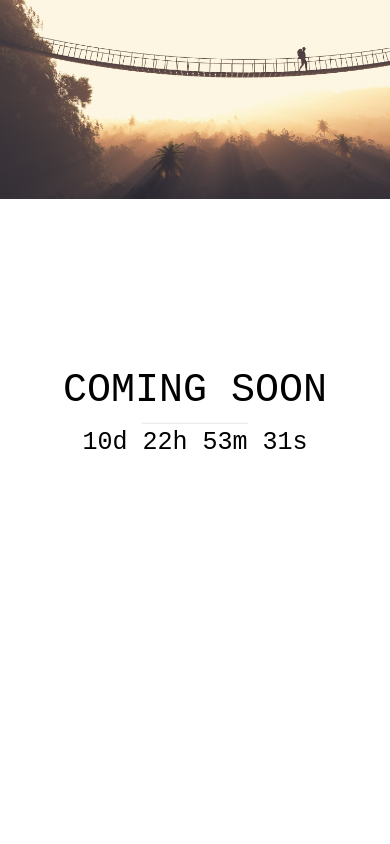
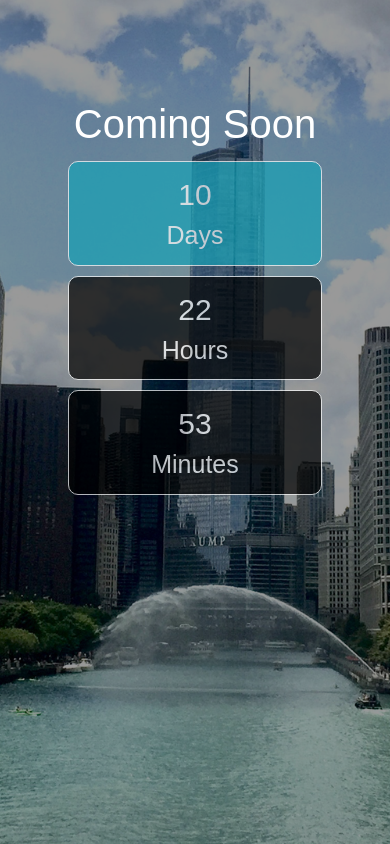
Before and after one commit to jsantana26/Portfolio, an Angular app in the folder client/: page / in a window 390 px wide. Built offline with nearby package versions, Linux system fonts and the light colour scheme.

Commit message:
Added background image of Chicago River

```diff
--- a/client/src/app/components/coming-soon/coming-soon.component.css
+++ b/client/src/app/components/coming-soon/coming-soon.component.css
@@ -1,26 +1,129 @@
- /* Set height to 100% for body and html to enable the background image to cover the whole page: */
+ * {
+   box-sizing: border-box;
+ }
+
+ html, body{
+   margin: 0;
+   font-family: Arial, Helvetica, sans-serif;
+   color:#fff;
+   background:#333;
+   overflow: hidden;
+ }
+
+ .landing{
+   position: relative;
+   background-image: url('../../../assets/img/ChicagoRiver@1x.jpg');
+   background-size: cover;
+   background-position: center;
+   height:100vh;
+ }
+
+ .landing-inner{
+   position: absolute;
+   top: 0;
+   left: 0;
+   width: 100%;
+   height: 100%;
+   background: rgba(0,0,0,0.4);
+   text-align: center;
+   padding-top: 100px;
+ }
+
+ .landing h1{
+   font-size: 50px;
+ }
+
+ .countdown {
+   font-size: 50px;
+   display: flex;
+   justify-content: center;
+   align-items: center;
+   text-align: center;
+ }
+
+ .countdown div{
+   padding: 20px;
+   border: 1px solid white;
+   border-radius: 10px;
+   margin: 5px;
+   opacity: 0.7;
+   background: black;
+ }
+
+ .countdown div:first-child{
+   background: #17a2b8;
+ }
+
+ .countdown span{
+   display: block;
+   font-size: 25px;
+ }
+
+ @media(max-width: 650px){
+   .landing img{
+     width: 70%;
+   }
+   .landing h1{
+     font-size: 40px;
+   }
+   .countdown{
+     font-size: 30px;
+     flex-direction: column;
+   }
+   .countdown div{
+     display:none;
+   }
+   .countdown div:first-child{
+     display: block;
+     width: 65%;
+     padding: 10px;
+   }
+   .countdown div:nth-child(2){
+     display: block;
+     width: 65%;
+     padding: 10px;
+   }
+   .countdown div:nth-child(3){
+     display: block;
+     width: 65%;
+     padding: 10px;
+  }
+ }
+
+ @media(max-height: 400px){
+   img{
+     width: 20%;
+     padding-bottom: 30px;
+   }
+   h1{
+     display:none
+    }
+ }
+ /* Set height to 100% for body and html to enable the background image to cover the whole page:
  body, html {
   height: 100%
 }
 
 .bgimg {
   background-repeat: no-repeat;
-  /* Full-screen */
-  width: 120%;
-  /* Center the background image */
+  /* Full-screen
+  height: auto;
+  max-width: 104%;
+
+  /* Center the background image
   background-position: center;
-  /* Scale and zoom in the image */
+  /* Scale and zoom in the image
   background-size: cover;
-  /* Add position: relative to enable absolutely positioned elements inside the image (place text) */
+  /* Add position: relative to enable absolutely positioned elements inside the image (place text)
   position: relative;
 }
 
 .content{
-  /* Add a white text color to all elements inside the .bgimg container */
+  /* Add a white text color to all elements inside the .bgimg container
   color: black;
-  /* Add a font */
+  /* Add a font
   font-family: "Courier New", Courier, monospace;
-  /* Set the font-size to 25 pixels */
+  /* Set the font-size to 25 pixels
   font-size: 25px;
 }
 
@@ -29,7 +132,7 @@
   white-space: nowrap;
 }
 
-/* Position text in the middle */
+/* Position text in the middle
 .middle {
   position: absolute;
   top: 50%;
@@ -38,8 +141,8 @@
   text-align: center;
 }
 
-/* Style the <hr> element */
+/* Style the <hr> element
 hr {
   margin: auto;
   width: 40%;
-}
+} */
--- a/client/src/app/components/coming-soon/coming-soon.component.html
+++ b/client/src/app/components/coming-soon/coming-soon.component.html
@@ -1,8 +1,6 @@
-<div class='content no-xscroll'>
-  <img class='bgimg' src='../../../assets/img/ForestBridge.jpeg' />
-  <div class="middle">
-    <h1>COMING SOON</h1>
-    <hr>
-    <p id="countdown">Loading...</p>
+<div class="landing">
+  <div class="landing-inner">
+    <h1 class="comingsoon">Coming Soon</h1>
+    <div class="countdown"></div>
   </div>
 </div>
--- a/client/src/app/components/coming-soon/coming-soon.component.ts
+++ b/client/src/app/components/coming-soon/coming-soon.component.ts
@@ -1,40 +1,45 @@
-import { Component, OnInit, Inject } from '@angular/core';
+import { Component, OnInit, Inject, ViewEncapsulation } from '@angular/core';
 import { DOCUMENT } from '@angular/common';
 
 @Component({
   selector: 'app-coming-soon',
   templateUrl: './coming-soon.component.html',
-  styleUrls: ['./coming-soon.component.css']
+  styleUrls: ['./coming-soon.component.css'],
+  encapsulation: ViewEncapsulation.None
 })
 export class ComingSoonComponent implements OnInit {
 
   constructor(@Inject(DOCUMENT) document) {
-    // Set the date we're counting down to
-    var countDownDate = new Date("Jul 1, 2019 00:00:00").getTime();
+    const launchDate = new Date('Jul 1, 2019 00:00:00').getTime();
 
-    // Update the count down every 1 second
-    var x = setInterval(function () {
+    //Update every second
+    const intvl = setInterval(() => {
+      //Get today's date
+      const now = new Date().getTime();
 
-      // Get todays date and time
-      var now = new Date().getTime();
+      //Distance from now to launchDate
+      const distance = launchDate - now;
 
-      // Find the distance between now an the count down date
-      var distance = countDownDate - now;
+      //Time calculations for hours, minutes, seconds
+      const days = Math.floor(distance / (1000 * 60 * 60 * 24));
+      const hours = Math.floor((distance % (1000 * 60 * 60 * 24)) / (1000 * 60 * 60));
+      const minutes = Math.floor((distance % (1000 * 60 * 60)) / (1000 * 60));
+      const seconds = Math.floor((distance % (1000 * 60)) / 1000);
 
-      // Time calculations for days, hours, minutes and seconds
-      var days = Math.floor(distance / (1000 * 60 * 60 * 24));
-      var hours = Math.floor((distance % (1000 * 60 * 60 * 24)) / (1000 * 60 * 60));
-      var minutes = Math.floor((distance % (1000 * 60 * 60)) / (1000 * 60));
-      var seconds = Math.floor((distance % (1000 * 60)) / 1000);
+      //Display result
+      document.querySelector(".countdown").innerHTML = `
+        <div>${days}<span>Days</span></div>
+        <div>${hours}<span>Hours</span></div>
+        <div>${minutes}<span>Minutes</span></div>
+        <div>${seconds}<span>Seconds</span></div>
+      `;
 
-      // Display the result in an element with id="demo"
-      document.getElementById("countdown").innerHTML = days + "d " + hours + "h "
-        + minutes + "m " + seconds + "s ";
+      // If launch date passed
+      if (distance < 0) {
+        clearInterval(intvl);
 
-      // If the count down is finished, write some text
-      if (distance < 0) {
-        clearInterval(x);
-        document.getElementById("countdown").innerHTML = "EXPIRED";
+        document.querySelector(".countdown").style.color = '#17a2b8';
+        document.querySelector(".countdown").innerHTML = 'Launched';
       }
     }, 1000);
   }
```
